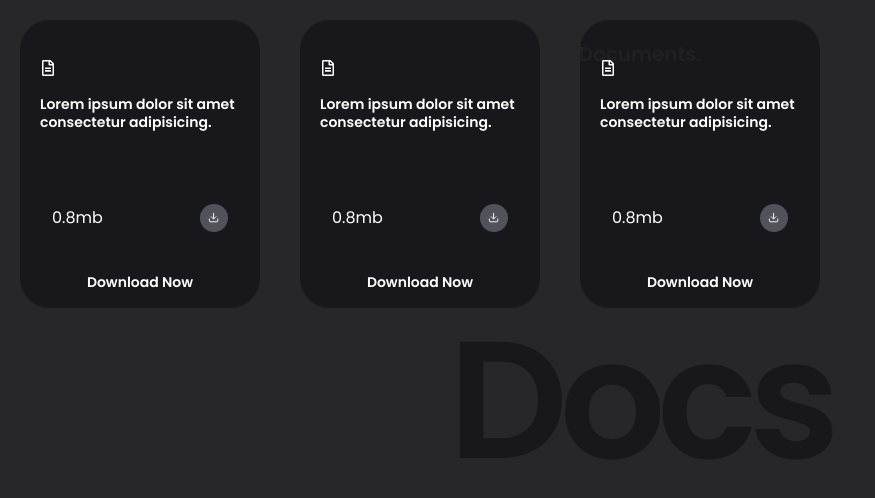
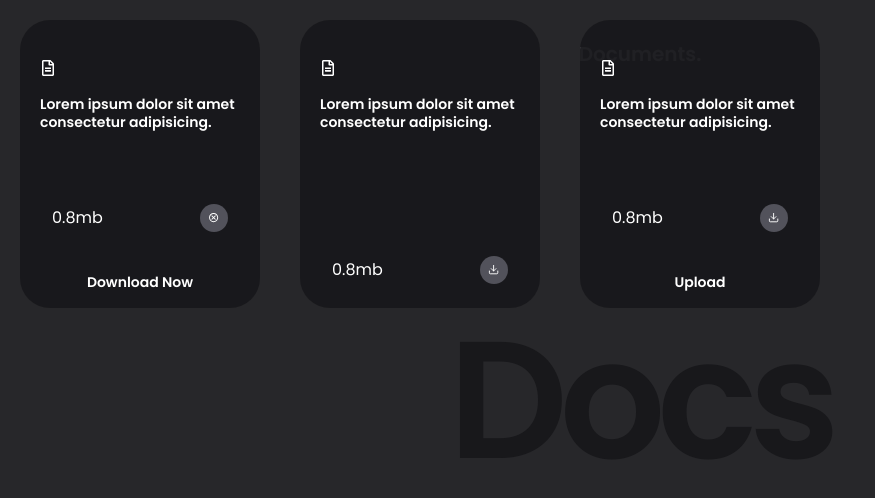
Before and after one commit to aadarshraj02/docs-mini, a React (Vite) app: page / in a window 1280 px wide. Shown: the top 498 px of the page, without its empty margins (0-875 px from the left). Built offline with nearby package versions, Linux system fonts and the light colour scheme.

Commit message:
updated data

```diff
--- a/src/components/Foreground.jsx
+++ b/src/components/Foreground.jsx
@@ -6,7 +6,7 @@ const Foreground = () => {
     {
       desc: "  Lorem ipsum dolor sit amet consectetur adipisicing.",
       fileSize: "0.8mb",
-      close: true,
+      close: false,
       tag: {
         isOpen: true,
         tagTitle: "Download Now",
@@ -18,7 +18,7 @@ const Foreground = () => {
       fileSize: "0.8mb",
       close: true,
       tag: {
-        isOpen: true,
+        isOpen: false,
         tagTitle: "Download Now",
         tagColor: "green",
       },
@@ -29,8 +29,8 @@ const Foreground = () => {
       close: true,
       tag: {
         isOpen: true,
-        tagTitle: "Download Now",
-        tagColor: "green",
+        tagTitle: "Upload",
+        tagColor: "red",
       },
     },
   ];
```
